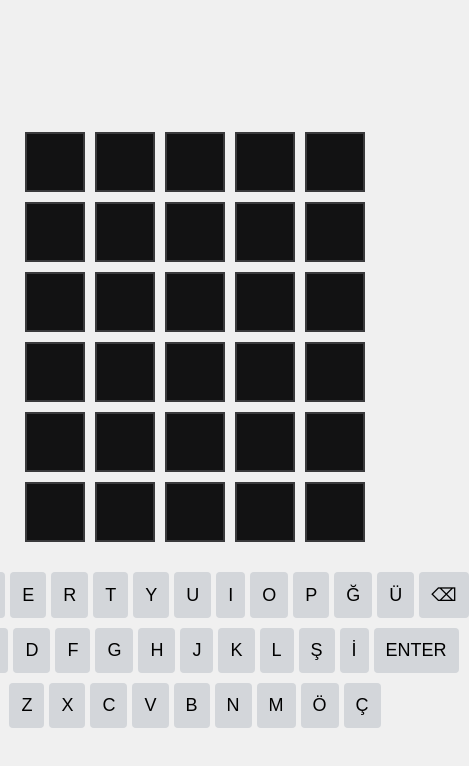
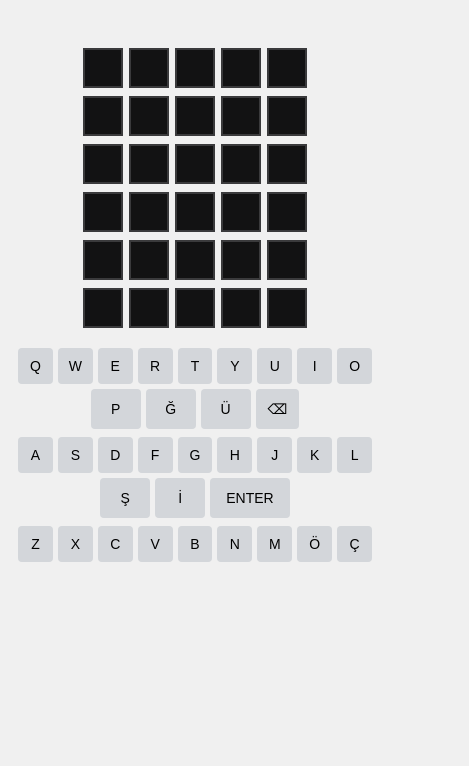
Before and after one commit to cankirkgz/wordle-clone, a plain HTML site: page index.html in a window 390 px wide. Shown: the whole page, 469 px wide, since content can reach past the window. Drawn offline with Linux system fonts and the light colour scheme.

Commit message:
mobile size added

```diff
--- a/style.css
+++ b/style.css
@@ -4,30 +4,33 @@ body {
     color: #333;
     display: flex;
     flex-direction: column;
-    justify-content: center;
+    justify-content: flex-start;
     align-items: center;
-    height: 100vh;
+    min-height: 100vh;
+    padding: 20px 10px;
+    box-sizing: border-box;
 }
 
 #game-board {
     display: flex;
     flex-direction: column;
-    gap: 10px;
+    gap: 8px;
+    margin-top: 20px;
 }
 
 .row {
     display: flex;
-    gap: 10px;
+    gap: 6px;
 }
 
 .tile {
-    width: 60px;
-    height: 60px;
+    width: 48px;
+    height: 48px;
     border: 2px solid #3a3a3c;
     display: flex;
     justify-content: center;
     align-items: center;
-    font-size: 32px;
+    font-size: 24px;
     font-weight: bold;
     text-transform: uppercase;
     background-color: #121213;
@@ -36,28 +39,60 @@ body {
 }
 
 #keyboard {
-  margin-top: 30px;
+    margin-top: 20px;
     display: flex;
     flex-direction: column;
-  gap: 10px;
+    gap: 8px;
+    width: 100%;
+    max-width: 500px;
 }
 
 .keyboard-row {
     display: flex;
     justify-content: center;
     gap: 5px;
+    flex-wrap: wrap;
 }
 
 .key {
-  padding: 12px;
-  font-size: 18px;
+  padding: 12px 8px;
+  min-width: 32px;
+  font-size: 16px;
   border: none;
   border-radius: 4px;
   background-color: #d3d6da;
   cursor: pointer;
   user-select: none;
+  text-align: center;
+  flex: 1;
+  max-width: 50px;
+}
+
+.key.enter {
+  flex: initial;
+  padding: 12px 16px;
+  max-width: none;
+}
+
+.key.backspace {
+  flex: initial;
+  padding: 12px 12px;
+  max-width: none;
 }
 
 .key:active {
     background-color: #a5a5a5;
 }
+
+@media (max-width: 480px) {
+    .tile {
+        width: 40px;
+        height: 40px;
+        font-size: 20px;
+    }
+
+    .key {
+        padding: 10px 6px;
+        font-size: 14px;
+    }
+}
```
Lines whose indentation alone changed are shown as unchanged.
